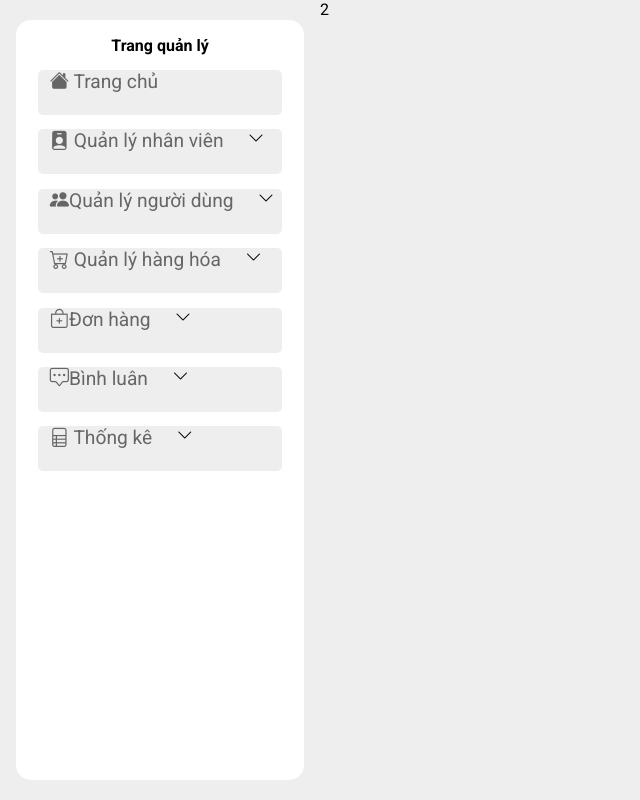
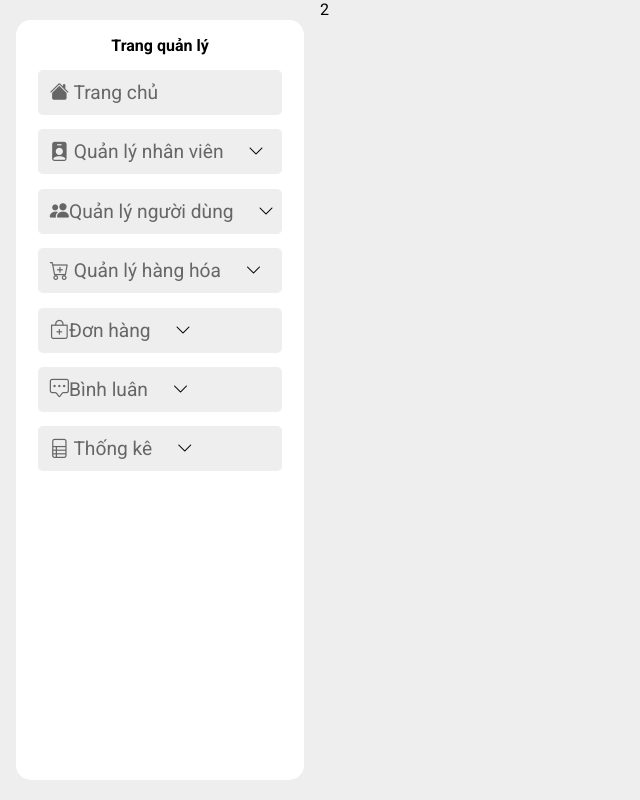
Before and after one commit to luonggiahuysoi/QuanLyBanHangNienLuan02, a PHP site: page / in a window 1280 px wide. Shown: the whole page, without its empty margins (0-640 px from the left). Run offline with PHP 8.4, Linux system fonts and the light colour scheme.

Commit message:
lay code

```diff
--- a/public/css/admin.css
+++ b/public/css/admin.css
@@ -58,15 +58,11 @@
     width: 85%;
     height: 45px;
     display: flex;
-<<<<<<< HEAD
     justify-content: left;
-=======
     justify-content: left;
->>>>>>> dc6ecbe6884c3fa1ffac56b4b1acc704d8933fe8
     align-items: center;
     background-color: #eeeeee;
     border-radius: 5px;
-
 }
 
 
```
